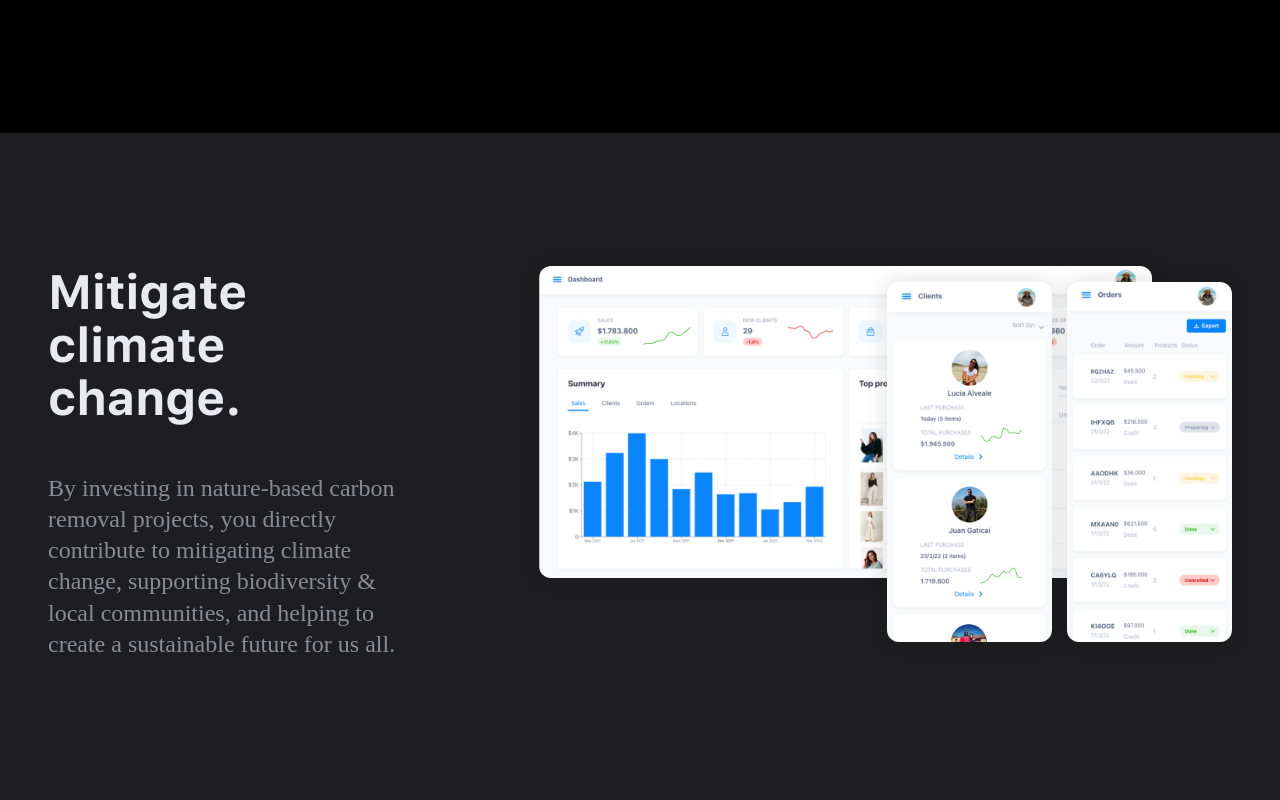
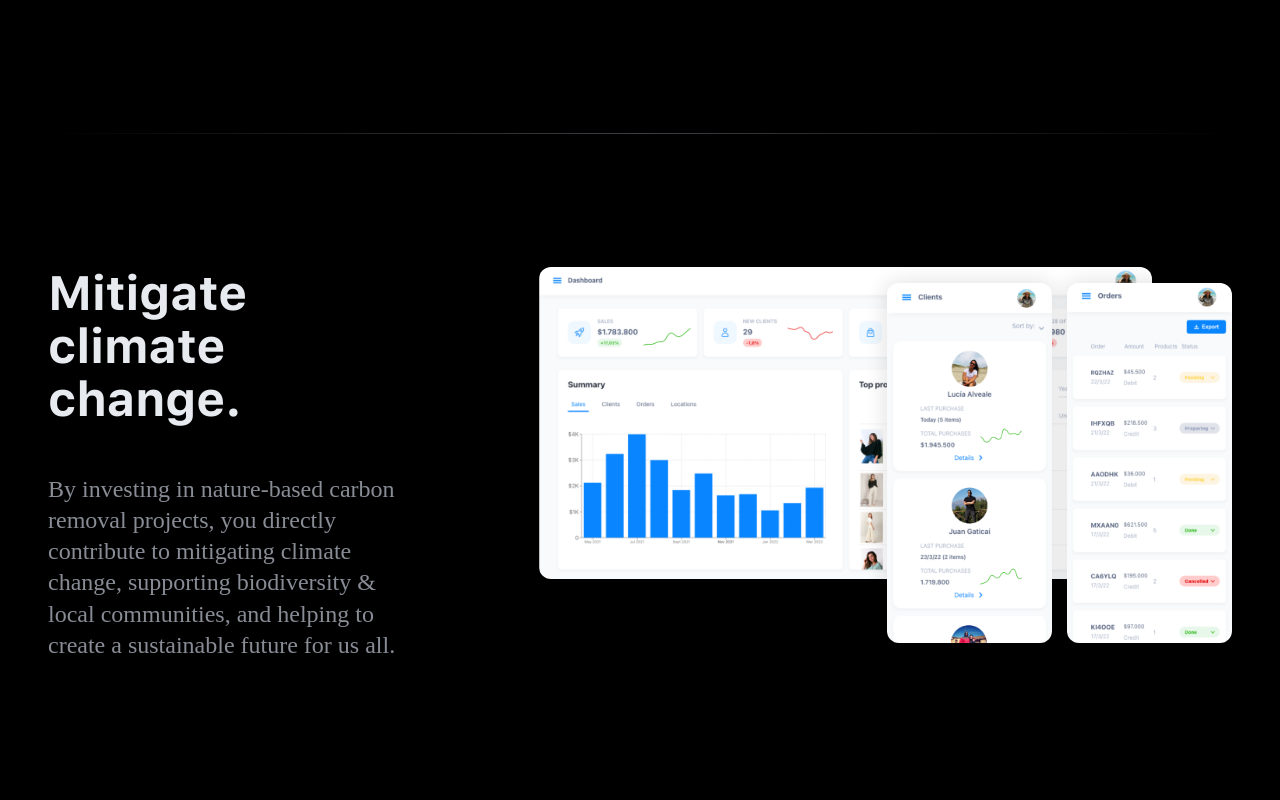
Before and after one commit to ClementeSerrano/web-app-boilerplate, a React (Create React App) app: page / in a window 1280 px wide. Shown: the part 1060-1860 px from the top of the page. Built offline with nearby package versions, Linux system fonts and the light colour scheme; no server answers; a web font is replaced by a local one.

Commit message:
:lipstick: Improve sections separation styles

```diff
--- a/src/common/components/Navigator/Navigation.styles.ts
+++ b/src/common/components/Navigator/Navigation.styles.ts
@@ -14,7 +14,7 @@ export const NavigationTopbarContainer = styled.nav`
   display: flex;
   align-items: center;
   justify-content: space-between;
-  z-index: 1;
+  z-index: 9;
   border-bottom: ${({ theme }) =>
     `1px solid ${theme.palette.background.level3}`};
   width: ${({ theme }) => `calc(100% - ${2 * theme.spacing.sm}px)`};
--- /dev/null
+++ b/src/common/components/SectionContainer/SectionContainer.styles.ts
@@ -0,0 +1,13 @@
+import styled from 'styled-components';
+
+export const SectionSeparator = styled.div<{ paddingVertical: number }>`
+  height: 1px;
+  width: 100%;
+  background: ${({ theme }) => `linear-gradient(
+    to right,
+    ${theme.palette.background.level1},
+    ${theme.palette.background.level3} 50%,
+    ${theme.palette.background.level1}
+  )`};
+  margin: ${({ paddingVertical }) => paddingVertical}px 0;
+`;
--- a/src/common/components/SectionContainer/SectionContainer.tsx
+++ b/src/common/components/SectionContainer/SectionContainer.tsx
@@ -3,6 +3,7 @@ import { useTheme } from 'styled-components';
 
 import { useLayout } from '../../contexts/LayoutContext/LayoutContext.hooks';
 import Grid from '../Grid/Grid';
+import { SectionSeparator } from './SectionContainer.styles';
 import { SectionContainerProps } from './SectionContainer.types';
 
 /**
@@ -11,6 +12,7 @@ import { SectionContainerProps } from './SectionContainer.types';
 export default function SectionContainer({
   children,
   variant = 'level1',
+  withSeparator = false,
   style,
 }: SectionContainerProps) {
   const theme = useTheme();
@@ -20,12 +22,13 @@ export default function SectionContainer({
   const paddingVertical = navTopbarHeight + theme.spacing.xxl;
 
   const styles: CSSProperties = {
-    paddingTop: paddingVertical,
-    paddingBottom: paddingVertical,
+    paddingTop: !withSeparator ? paddingVertical : 0,
+    paddingBottom: !withSeparator ? paddingVertical : 0,
     ...style,
   };
 
   return (
+    <>
       <Grid
         container
         maxWidth
@@ -37,6 +40,11 @@ export default function SectionContainer({
         style={styles}
       >
         {children}
+
+        {withSeparator && (
+          <SectionSeparator paddingVertical={paddingVertical} />
+        )}
       </Grid>
+    </>
   );
 }
--- a/src/common/components/SectionContainer/SectionContainer.types.ts
+++ b/src/common/components/SectionContainer/SectionContainer.types.ts
@@ -7,4 +7,5 @@ import { ThemeColorLevel } from '../../theme/theme.types';
 export type SectionContainerProps = WithChildren &
   WithStyle & {
     variant?: ThemeColorLevel;
+    withSeparator?: boolean;
   };
--- a/src/home/pages/sections/CompetitiveAdvantagesSection/CompetitiveAdvantages.tsx
+++ b/src/home/pages/sections/CompetitiveAdvantagesSection/CompetitiveAdvantages.tsx
@@ -17,7 +17,7 @@ export default function CompetitiveAdvantagesSection() {
   const theme = useTheme();
 
   return (
-    <SectionContainer>
+    <SectionContainer withSeparator>
       <Typography
         as="h1"
         variant="title3"
--- a/src/home/pages/sections/FeaturesSection/FeaturesSection.tsx
+++ b/src/home/pages/sections/FeaturesSection/FeaturesSection.tsx
@@ -25,7 +25,7 @@ export default function FeaturesSection() {
   const theme = useTheme();
 
   return (
-    <SectionContainer variant="level2">
+    <SectionContainer withSeparator>
       <FeaturesSubsectionContainer>
         <FeaturesTextsContainer>
           <Typography
--- a/src/home/pages/sections/ProjectsSection/ProjectsSection.tsx
+++ b/src/home/pages/sections/ProjectsSection/ProjectsSection.tsx
@@ -12,7 +12,7 @@ export default function ProjectsSection() {
   const theme = useTheme();
 
   return (
-    <SectionContainer style={{ paddingTop: theme.spacing.md }}>
+    <SectionContainer withSeparator style={{ paddingTop: theme.spacing.md }}>
       <ProjectsSectionTitle>
         Empowering first-class climate projects
       </ProjectsSectionTitle>
--- a/src/home/pages/sections/StartTodaySection/StartTodaySection.tsx
+++ b/src/home/pages/sections/StartTodaySection/StartTodaySection.tsx
@@ -11,13 +11,13 @@ export default function StartTodaySection() {
   const theme = useTheme();
 
   return (
-    <SectionContainer variant="level2">
+    <SectionContainer style={{ paddingTop: 0 }}>
       <ReloLogo
         variant="isotype"
         height={88}
         style={{
           marginBottom: theme.spacing.md,
-          backgroundColor: theme.colors.black.main,
+          backgroundColor: theme.colors.gray.superDark,
           padding: 16,
           borderRadius: 24,
         }}
```
Lines whose indentation alone changed are shown as unchanged.
